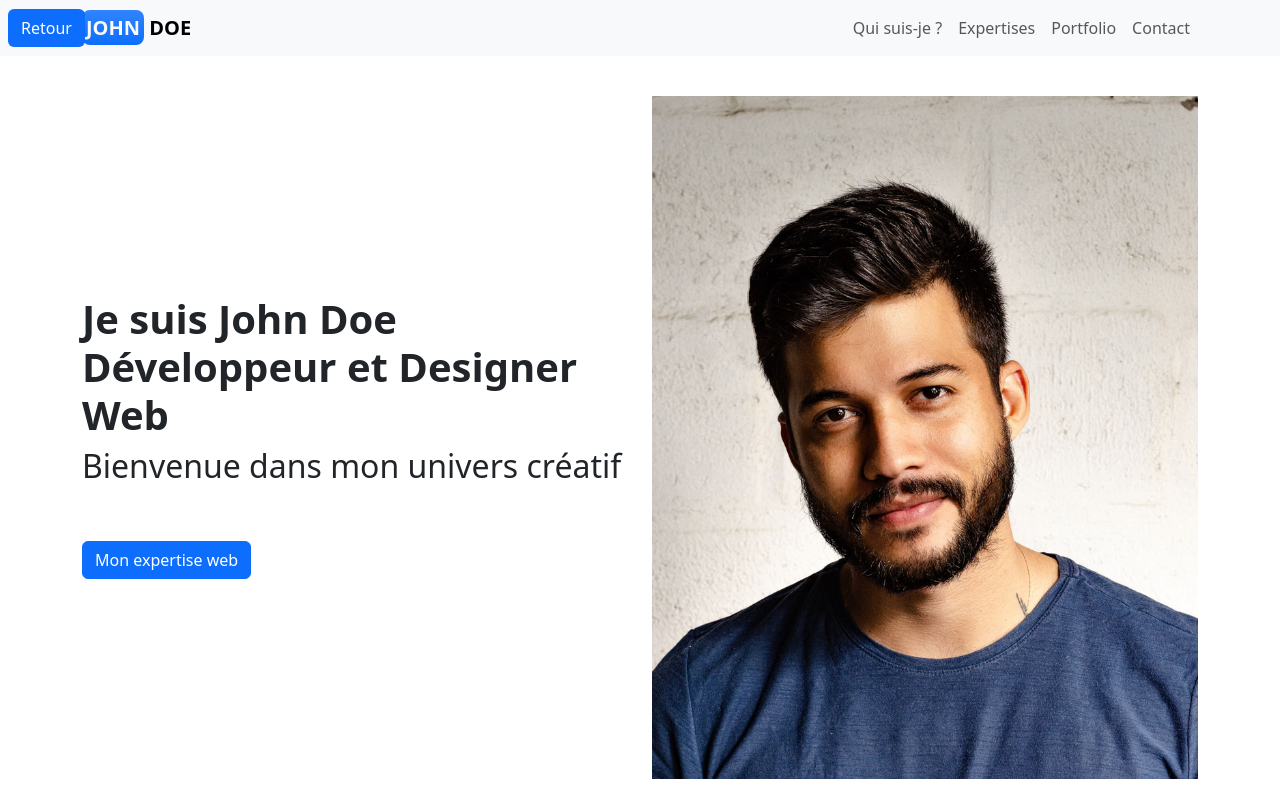
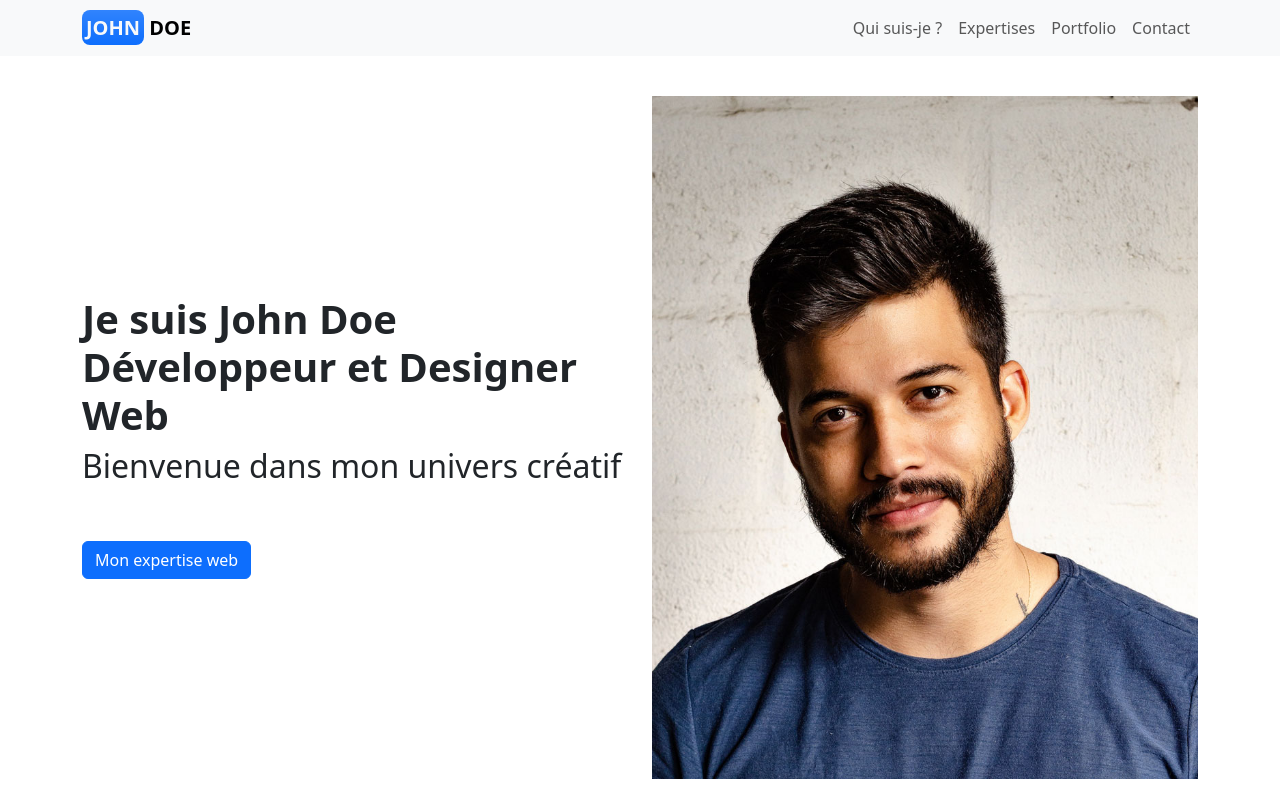
Before and after one commit to FANO-OFFICIAL/Site-Internet-portfolio-avec-Bootstrap-5, a website: page index.html in a window 1280 px wide. Shown: the top 800 px of the page. Drawn offline with nearby package versions, Linux system fonts and the light colour scheme.

Commit message:
Update index.html

```diff
--- a/index.html
+++ b/index.html
@@ -14,8 +14,6 @@
   <body>
     <header class="py-4">
       <nav class="navbar navbar-expand-md fixed-top navbar-light bg-light">
-          <a href="./index.html" class="btn bg-primary text-white position-fixed ms-2" data-bs-toggle="tooltip"
-             data-bs-placement="right" title="Ne pas inclure dans l'intégration">Retour</a>
           <div class="container">
               <a class="navbar-brand text-uppercase fw-bold" href="#">
                   <span class="bg-primary bg-gradient p-1 rounded-3 text-light">John</span> Doe
```
